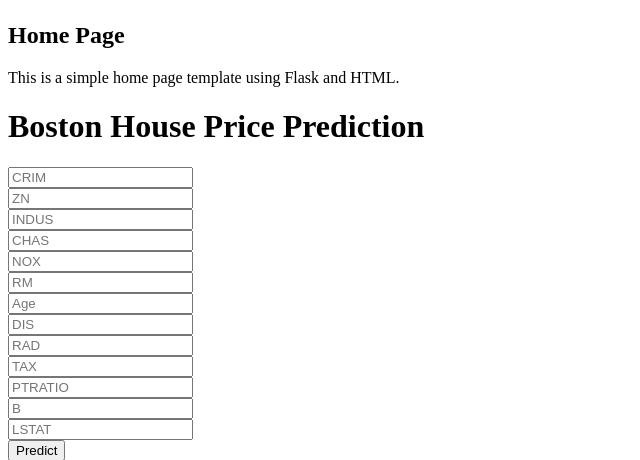
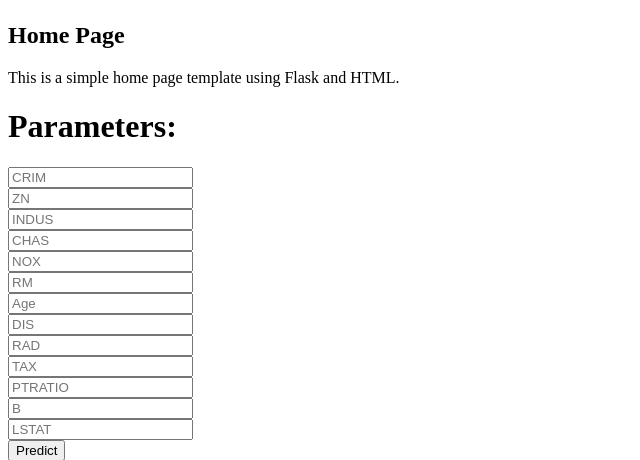
Before and after one commit to HeliosQuant/bostonhouse, a Flask app: page / in a window 1280 px wide. Shown: the part 58-518 px from the top of the page, without its empty margins (0-640 px from the left). Run offline with Flask 3, Linux system fonts and the light colour scheme; parts of the project's set-up code (start-up, migrations or seed data) failed here and were passed over.

Commit message:
Web app is ready

```diff
--- a/app.py
+++ b/app.py
@@ -32,7 +32,7 @@ def predict():
     final_input = scalar.transform(np.array(data).reshape(1, -1))
     print(final_input)
     output = regmodel.predict(final_input)[0]
-    return render_template("home.html", prediction_text="The House Price prediction is {}".format(output))
+    return render_template("home.html", prediction_text="The prediction is {}".format(output))
 
 if __name__ == "__main__":
     app.run(debug=True)
--- a/templates/home.html
+++ b/templates/home.html
@@ -13,7 +13,7 @@
         <h2>Home Page</h2>
         <p>This is a simple home page template using Flask and HTML.</p>
         <div class="login">
-            <h1>Boston House Price Prediction</h1>
+            <h1>Parameters:</h1>
 
              <!-- Main Input For Receiving Query to our ML -->
             <form action="{{ url_for('predict')}}"method="post">
```
